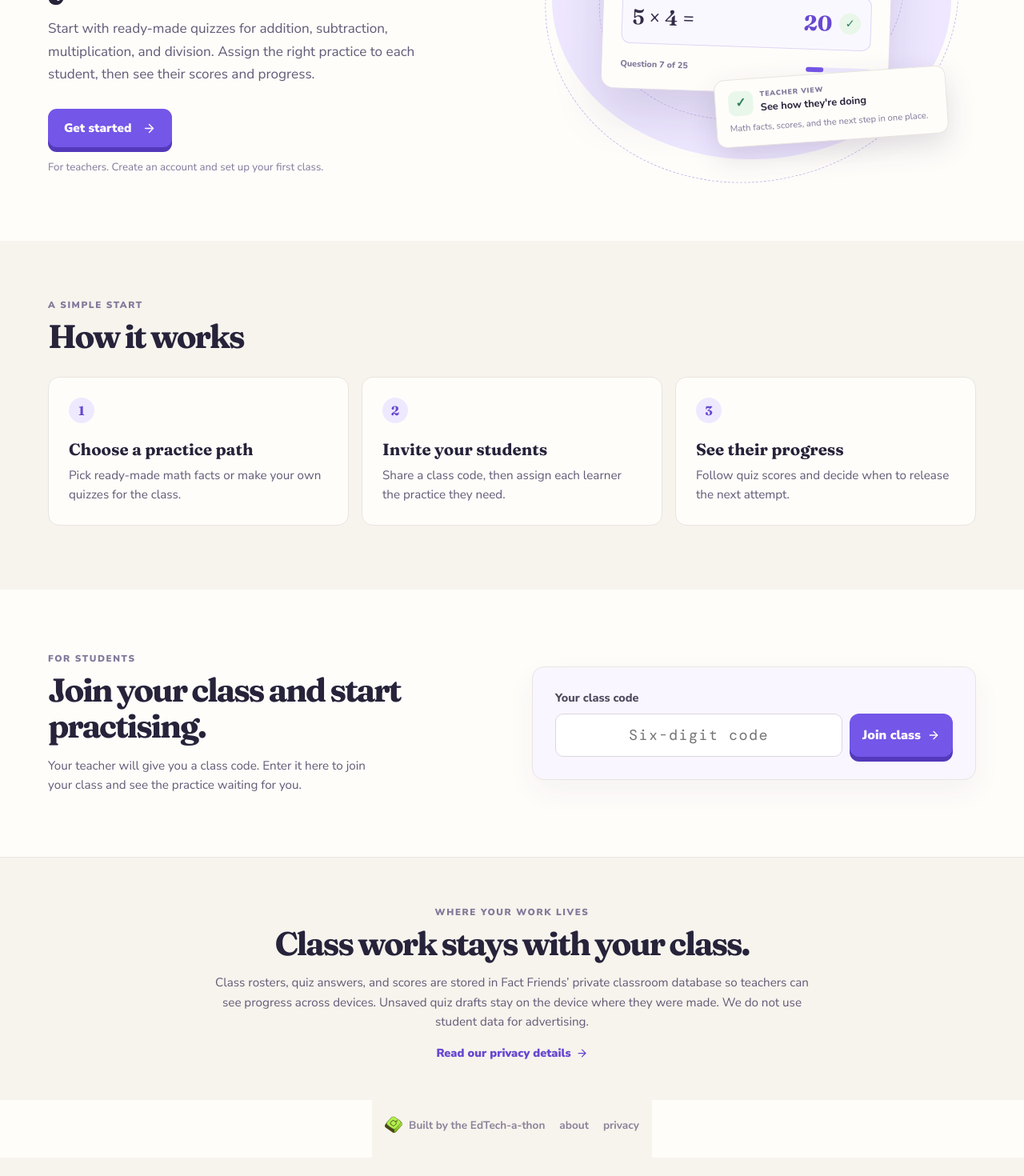
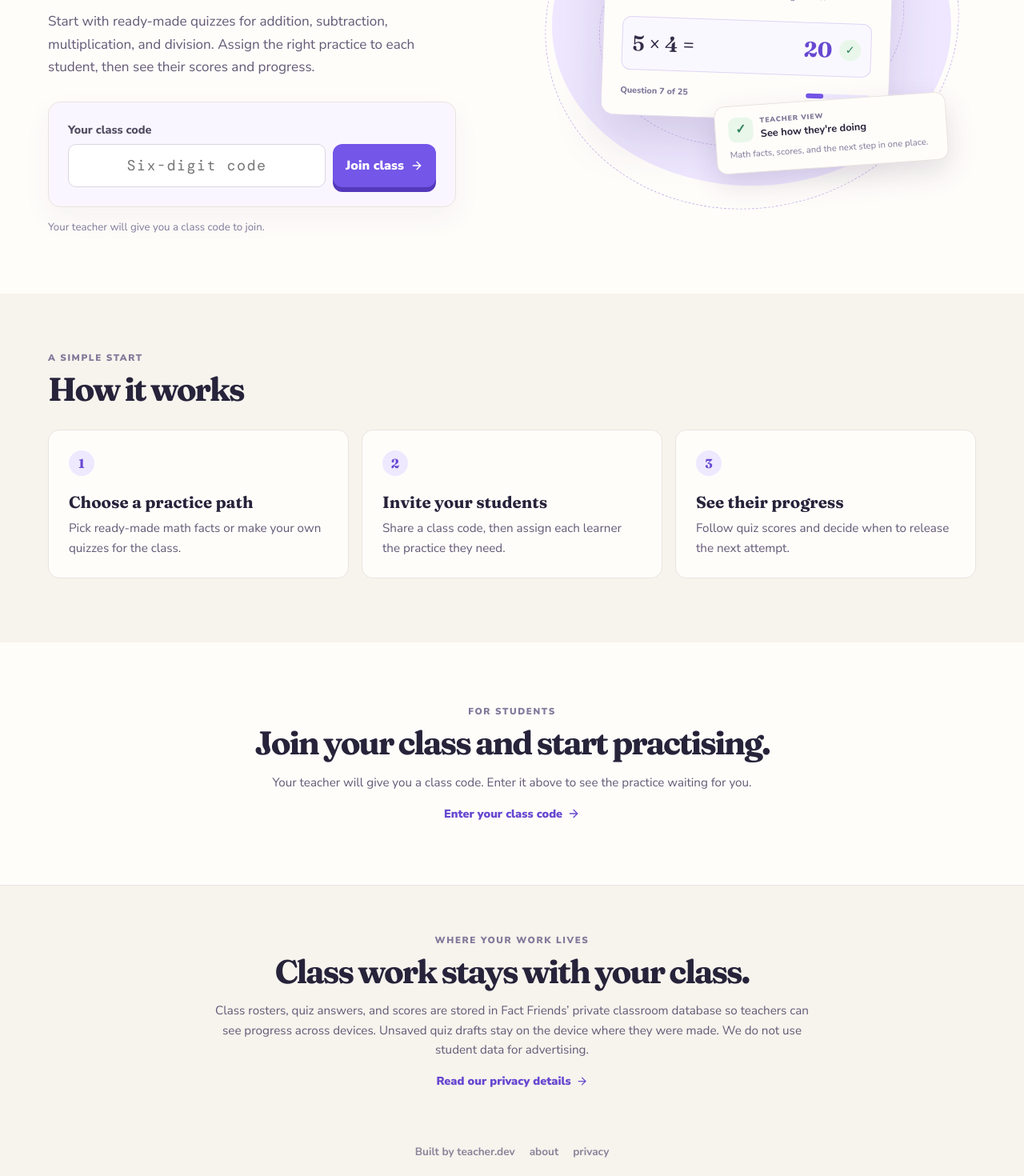
Before and after one commit to EdTech-a-thon/math-formative-quizzes, a SvelteKit app: page / in a window 1280 px wide. Shown: the part 400-1870 px from the top of the page at 80% size. Before the commit the page ends 1847 px from the top, so only its background shows below. Built offline with nearby package versions, Linux system fonts and the light colour scheme; no server answers.

Commit message:
Update homepage join form and footer credit

```diff
--- a/src/app.css
+++ b/src/app.css
@@ -1520,19 +1520,17 @@ a.history-row:hover .history-name strong { color: #5439bb; }
 .import-actions .editor-ghost, .import-actions .editor-save { flex: 0 0 auto; }
 .import-actions .editor-save:disabled { cursor: not-allowed; opacity: .5; }
 
-/* EdTech-a-thon footer, plus the About and Privacy pages it links to. */
+/* Shared footer, plus the About and Privacy pages it links to. */
 .site-footer { position: relative; z-index: 1; display: flex; flex-wrap: wrap; align-items: center; justify-content: center; gap: 6px 18px; padding: 0 16px; text-align: center; }
 .site-footer a { color: #8a8399; font-size: .85rem; font-weight: 700; text-decoration: none; }
 .site-footer a:hover { color: #6748d1; text-decoration: underline; }
-.site-footer-brand { display: flex; align-items: center; gap: 8px; }
-.site-footer-brand img { flex: 0 0 auto; }
 /* The centred single-card pages fill the viewport, so the footer sits at the
    bottom of main rather than after it; the padding keeps it clear of the card. */
 main.with-footer { padding-bottom: 88px; }
 main.with-footer .site-footer { position: absolute; right: 0; bottom: 26px; left: 0; }
 
 /* The first visit explains Fact Friends before asking anyone to sign in. */
-main.landing-page { display: block; min-height: 100vh; overflow: visible; padding: 0; background: #fffdfa; }
+main.landing-page { display: block; width: 100%; min-height: 100vh; overflow: visible; padding: 0; background: #fffdfa; }
 main.landing-page::before, main.landing-page::after { display: none; }
 .landing-header { display: flex; align-items: center; justify-content: space-between; gap: 24px; width: min(1160px, calc(100% - 48px)); margin: auto; padding: 23px 0; }
 .landing-brand { display: flex; align-items: center; gap: 9px; color: #26233a; font-size: 1.18rem; font-weight: 900; letter-spacing: -.04em; text-decoration: none; white-space: nowrap; }
@@ -1545,8 +1543,7 @@ main.landing-page::before, main.landing-page::after { display: none; }
 .landing-hero-copy .eyebrow { color: #6748d1; }
 .landing-hero h1 { margin: 15px 0 20px; font-size: clamp(2.9rem, 5vw, 4.6rem); line-height: 1.07; letter-spacing: -.065em; }
 .landing-lede { max-width: 510px; margin: 0; color: #625a76; font-size: 1.07rem; line-height: 1.65; }
-.landing-cta { display: inline-flex; align-items: center; gap: 14px; margin-top: 29px; border-radius: 11px; padding: 14px 20px; background: #7456e8; box-shadow: 0 6px 0 #5439bb; color: white; font-size: .95rem; font-weight: 900; text-decoration: none; transition: transform .15s, box-shadow .15s; }
-.landing-cta:hover { transform: translateY(-2px); box-shadow: 0 8px 0 #5439bb; }
+.landing-hero-form { max-width: 510px; margin-top: 29px; border: 1px solid #e9e4df; border-radius: 15px; padding: 24px; background: #f9f6ff; box-shadow: 0 14px 35px #392a5a0d; }
 .landing-cta-note { margin: 16px 0 0; color: #81799a; font-size: .83rem; }
 .landing-how { background: #f7f3ed; padding: 72px 24px 80px; }
 .landing-section-inner { width: min(1160px, 100%); margin: auto; }
@@ -1555,12 +1552,11 @@ main.landing-page::before, main.landing-page::after { display: none; }
 .landing-steps article { border: 1px solid #e9e4df; border-radius: 14px; padding: 25px; background: #fffdfa; }
 .landing-steps article > span { display: grid; width: 32px; height: 32px; place-items: center; border-radius: 50%; background: #eee9ff; color: #6748d1; font-family: Fraunces, Georgia, serif; font-weight: 700; }
 .landing-steps h3 { margin: 20px 0 8px; font-family: Fraunces, Georgia, serif; font-size: 1.28rem; }
-.landing-steps p, .landing-student-copy p:last-child, .landing-privacy p:not(.eyebrow) { margin: 0; color: #625a76; font-size: .95rem; line-height: 1.6; }
-.landing-student { display: grid; grid-template-columns: minmax(0, 1fr) minmax(0, 1fr); align-items: center; gap: 50px; width: min(1160px, calc(100% - 48px)); margin: auto; padding: 78px 0; }
+.landing-steps p, .landing-student-copy p:not(.eyebrow), .landing-privacy p:not(.eyebrow) { margin: 0; color: #625a76; font-size: .95rem; line-height: 1.6; }
+.landing-student { width: min(1160px, calc(100% - 48px)); margin: auto; padding: 78px 0; text-align: center; }
+.landing-student-copy { max-width: 760px; margin: auto; }
 .landing-student h2 { margin-bottom: 15px; }
-.landing-student-copy p:last-child { max-width: 430px; }
-.landing-student form { margin: 0; border: 1px solid #e9e4df; border-radius: 15px; padding: 28px; background: #f9f6ff; box-shadow: 0 14px 35px #392a5a0d; }
-.landing-student label { margin-bottom: 10px; }
+.landing-student-copy a { display: inline-flex; align-items: center; gap: 6px; margin-top: 17px; color: #6748d1; font-size: .9rem; font-weight: 900; text-decoration: none; }
 .landing-code-row { display: flex; gap: 9px; }
 .landing-code-row input { min-width: 0; flex: 1; background: white; }
 .landing-code-row button { display: flex; align-items: center; justify-content: center; width: auto; flex: 0 0 auto; gap: 8px; margin: 0; padding: 13px 16px; white-space: nowrap; }
@@ -1568,9 +1564,9 @@ main.landing-page::before, main.landing-page::after { display: none; }
 .landing-privacy > div { width: min(760px, 100%); margin: auto; text-align: center; }
 .landing-privacy h2 { margin-bottom: 14px; }
 .landing-privacy a { display: inline-flex; align-items: center; gap: 6px; margin-top: 17px; color: #6748d1; font-size: .9rem; font-weight: 900; text-decoration: none; }
-.landing-page > .site-footer { padding: 20px 16px 30px; background: #f7f3ed; }
+.landing-page > .site-footer { width: 100%; padding: 20px 16px 30px; background: #f7f3ed; }
 @media (max-width: 850px) { .landing-hero { grid-template-columns: 1fr; gap: 0; padding: 55px 0 25px; }.landing-hero-copy { max-width: 650px; }.landing-hero .home-illustration { margin-top: 20px; }.landing-student { gap: 25px; } }
-@media (max-width: 650px) { .landing-header { flex-wrap: wrap; width: calc(100% - 36px); padding: 18px 0; }.landing-header nav { width: 100%; justify-content: space-between; gap: 9px; }.landing-header nav a { font-size: .78rem; }.landing-hero, .landing-student { width: calc(100% - 36px); }.landing-hero { padding-top: 50px; }.landing-hero h1 { font-size: clamp(2.8rem, 9vw, 3.8rem); }.landing-steps { grid-template-columns: 1fr; }.landing-how { padding: 55px 18px; }.landing-student { grid-template-columns: 1fr; gap: 26px; padding: 55px 0; }.landing-code-row { flex-wrap: wrap; }.landing-code-row input, .landing-code-row button { width: 100%; }.landing-privacy { padding: 50px 18px 35px; } }
+@media (max-width: 650px) { .landing-header { flex-wrap: wrap; width: calc(100% - 36px); padding: 18px 0; }.landing-header nav { width: 100%; justify-content: space-between; gap: 9px; }.landing-header nav a { font-size: .78rem; }.landing-hero, .landing-student { width: calc(100% - 36px); }.landing-hero { padding-top: 50px; }.landing-hero h1 { font-size: clamp(2.8rem, 9vw, 3.8rem); }.landing-steps { grid-template-columns: 1fr; }.landing-how { padding: 55px 18px; }.landing-student { padding: 55px 0; }.landing-code-row { flex-wrap: wrap; }.landing-code-row input, .landing-code-row button { width: 100%; }.landing-privacy { padding: 50px 18px 35px; } }
 
 .doc-page { display: block; min-height: 100vh; padding: 110px max(24px, calc((100vw - 760px) / 2)) 34px; overflow: visible; }
 .doc { position: relative; z-index: 1; }
--- a/src/lib/SiteFooter.svelte
+++ b/src/lib/SiteFooter.svelte
@@ -1,5 +1,5 @@
 <footer class="site-footer">
-  <a class="site-footer-brand" href="https://edtechathon.com" target="_blank" rel="noopener noreferrer"><img src="/edtechathon-logo.svg" alt="" width="22" height="22" /> Built by the EdTech-a-thon</a>
+  <a class="site-footer-brand" href="https://teacher.dev" target="_blank" rel="noopener noreferrer">Built by teacher.dev</a>
   <a href="/about">about</a>
   <a href="/privacy">privacy</a>
 </footer>
--- a/src/routes/+page.svelte
+++ b/src/routes/+page.svelte
@@ -21,7 +21,10 @@
   </header>
 
   <section class="landing-hero" aria-labelledby="hero-title">
-    <div class="landing-hero-copy"><p class="eyebrow">MATH FACTS, MADE FRIENDLY</p><h1 id="hero-title">Give students math-fact practice you can follow.</h1><p class="landing-lede">Start with ready-made quizzes for addition, subtraction, multiplication, and division. Assign the right practice to each student, then see their scores and progress.</p><a class="landing-cta" href="/teacher?mode=sign-up">Get started <Icon name="arrow-right" size={17} /></a><p class="landing-cta-note">For teachers. Create an account and set up your first class.</p></div>
+    <div class="landing-hero-copy"><p class="eyebrow">MATH FACTS, MADE FRIENDLY</p><h1 id="hero-title">Give students math-fact practice you can follow.</h1><p class="landing-lede">Start with ready-made quizzes for addition, subtraction, multiplication, and division. Assign the right practice to each student, then see their scores and progress.</p>
+      <form id="join-class" class="landing-hero-form" method="POST" use:enhance={() => { pending = true; return async ({ update }: { update: () => Promise<void> }) => { await update(); pending = false; }; }}><label for="class-code">Your class code</label><div class="landing-code-row"><input id="class-code" name="classCode" bind:value={classCode} inputmode="numeric" autocomplete="one-time-code" maxlength="6" placeholder="Six-digit code" /><button type="submit" disabled={pending}>{pending ? "Checking..." : "Join class"} <Icon name="arrow-right" size={16} /></button></div>{#if errorMessage}<p class="message error" role="alert">{errorMessage}</p>{/if}</form>
+      <p class="landing-cta-note">Your teacher will give you a class code to join.</p>
+    </div>
     <HomeHero />
   </section>
 
@@ -31,9 +34,7 @@
     <article><span>3</span><h3>See their progress</h3><p>Follow quiz scores and decide when to release the next attempt.</p></article>
   </div></div></section>
 
-  <section class="landing-student" id="join-class" aria-labelledby="join-title"><div class="landing-student-copy"><p class="eyebrow">FOR STUDENTS</p><h2 id="join-title">Join your class and start practising.</h2><p>Your teacher will give you a class code. Enter it here to join your class and see the practice waiting for you.</p></div>
-    <form method="POST" use:enhance={() => { pending = true; return async ({ update }: { update: () => Promise<void> }) => { await update(); pending = false; }; }}><label for="class-code">Your class code</label><div class="landing-code-row"><input id="class-code" name="classCode" bind:value={classCode} inputmode="numeric" autocomplete="one-time-code" maxlength="6" placeholder="Six-digit code" /><button type="submit" disabled={pending}>{pending ? "Checking..." : "Join class"} <Icon name="arrow-right" size={16} /></button></div>{#if errorMessage}<p class="message error" role="alert">{errorMessage}</p>{/if}</form>
-  </section>
+  <section class="landing-student" aria-labelledby="join-title"><div class="landing-student-copy"><p class="eyebrow">FOR STUDENTS</p><h2 id="join-title">Join your class and start practising.</h2><p>Your teacher will give you a class code. Enter it above to see the practice waiting for you.</p><a href="#join-class">Enter your class code <Icon name="arrow-right" size={16} /></a></div></section>
 
   <section class="landing-privacy" aria-labelledby="privacy-title"><div><p class="eyebrow">WHERE YOUR WORK LIVES</p><h2 id="privacy-title">Class work stays with your class.</h2><p>Class rosters, quiz answers, and scores are stored in Fact Friends’ private classroom database so teachers can see progress across devices. Unsaved quiz drafts stay on the device where they were made. We do not use student data for advertising.</p><a href="/privacy">Read our privacy details <Icon name="arrow-right" size={15} /></a></div></section>
   <SiteFooter />
```
Also changed, not shown: 1 other file (tests, documents, lock files or other folders).
